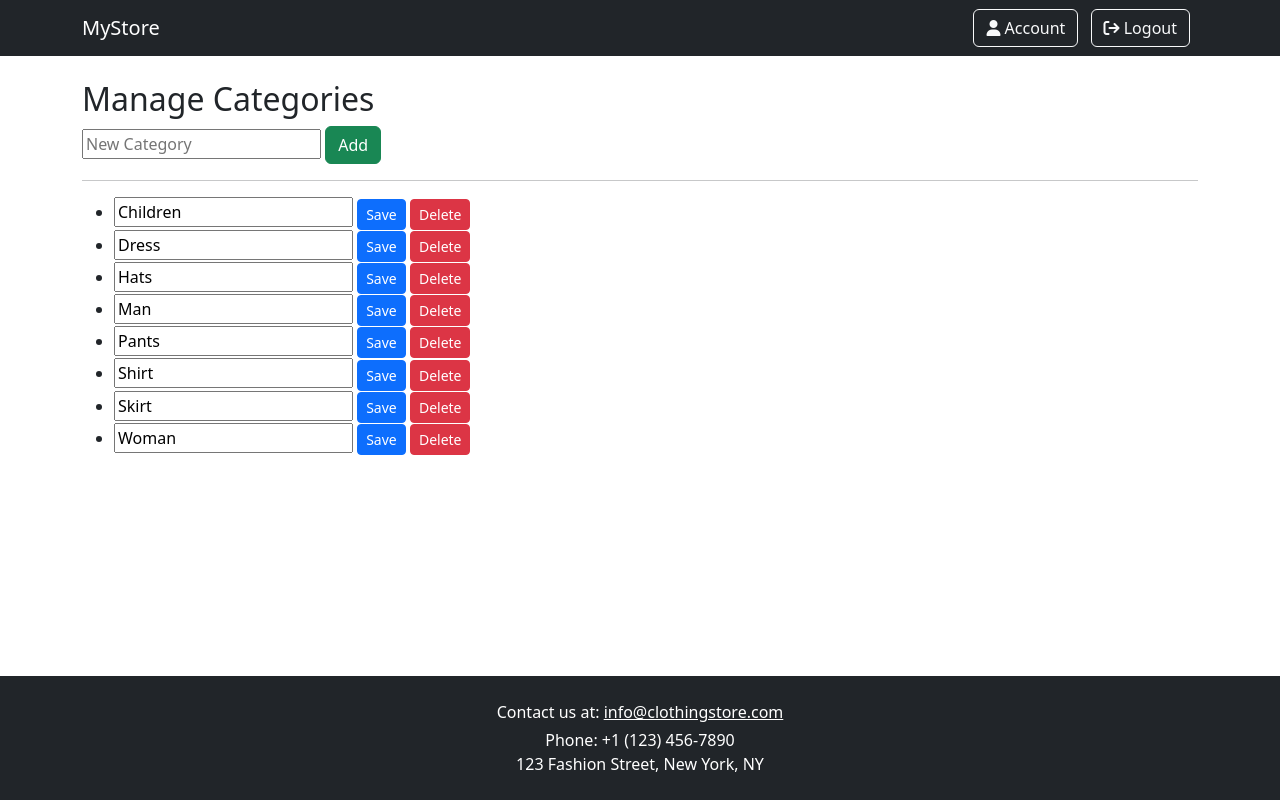
After one commit to Novalynne/My_ECommerce_Store, a Django app: page /products/category/manage/ in a window 1280 px wide. The commit adds this page. Run offline with Django 5.2, Linux system fonts and the light colour scheme; data comes from the database, SQL or seed files in the repository; both versions use the stored data as it was after the commit; some libraries are stand-ins or nearby versions.

Commit message:
add manage category

```diff
--- a/products/urls.py
+++ b/products/urls.py
@@ -4,8 +4,9 @@ from . import views
 
 urlpatterns = [
     path('product/<int:pk>', views.product, name='product'),
-    path('category/<str:foo>', views.category, name='category'),
-    path('category_summary/', views.category_summary, name='category_summary'),
+    path('category/<str:foo>', views.category, name='category'), # TODO: Implement category view
+    path('category_summary/', views.category_summary, name='category_summary'), # TODO: Implement category summary view
+    path('category/manage/', views.manage_categories, name='manage_categories'),
     path('add/', views.add_to_shop, name='add_to_shop'),
     path('edit/<int:pk>', views.edit_product, name='edit_product'),
     path('edit/<int:pk>/delete/', views.delete_product, name='delete_product'),
--- a/products/views.py
+++ b/products/views.py
@@ -1,7 +1,10 @@
+from msilib.schema import ListView
+
 from django.shortcuts import render, redirect, get_object_or_404
+from django.contrib import messages
 
 from .forms import AddToShopForm, SizeStockFormSet, ProductForm
-from .models import Product, ProductStock, Size
+from .models import Product, ProductStock, Size, Category
 from shop.forms import AddToCartForm
 from accounts.models import Profile
 
@@ -112,3 +115,42 @@ def delete_product(request, pk):
         product.delete()
         return redirect("homepage")
     return redirect("edit_product", pk=pk)
+
+def manage_categories(request):
+    user = request.user
+    categories = Category.objects.all()
+
+    if request.method == "POST":
+        if "add_category" in request.POST:
+            name = request.POST.get("name")
+            if name and not Category.objects.filter(name=name).exists():
+                Category.objects.create(name=name)
+            return redirect("manage_categories")
+
+        if "edit_category" in request.POST:
+            cat_name = request.POST.get("cat_name")
+            new_name = request.POST.get("new_name")
+            if cat_name and new_name and cat_name != new_name:
+                if not Category.objects.filter(name=new_name).exists():
+                    try:
+                        cat = Category.objects.get(name=cat_name)
+                        Category.objects.create(name=new_name)
+                        cat.delete()
+                    except Category.DoesNotExist:
+                        messages.error(request, "Original category not found.")
+                else:
+                    messages.error(request, "Category already exist.")
+            return redirect("manage_categories")
+
+        if "delete_category" in request.POST:
+            cat_name = request.POST.get("cat_name")
+            if cat_name:
+                Category.objects.filter(name=cat_name).delete()
+            return redirect("manage_categories")
+
+    return render(request, "category.html", {
+        "categories": categories,
+        'is_client': user.is_authenticated and user.groups.filter(name='client').exists(),
+        'is_manager': user.is_authenticated and user.groups.filter(name='manager').exists(),
+        'is_admin': user.is_authenticated and user.is_superuser,
+    })
--- a/shop/views.py
+++ b/shop/views.py
@@ -1,7 +1,5 @@
 from django.shortcuts import render, get_object_or_404, render
-from django.contrib import messages
 from django.shortcuts import redirect
-
 from accounts.models import Profile
 from products.models import Product, ProductStock , Size
 from .models import Cart
--- a/templates/base.html
+++ b/templates/base.html
@@ -47,12 +47,18 @@
                         <i class="fa-solid fa-plus"></i> Add Product
                     </a>
 
-                    <a href="#" class="btn btn-outline-light me-2">
-                        <i class="fa-solid fa-plus"></i> Add Category
+                    <a href="{% url 'manage_categories' %}" class="btn btn-outline-light me-2">
+                        <i class="fa-solid fa-plus"></i> Category
                     </a>
 
                     <a href="#" class="btn btn-outline-light me-2">
                         <i class="fa-solid fa-truck"></i> View All Orders
+                    </a>
+                {% endif %}
+
+                {% if is_admin %}
+                    <a href="#" class="btn btn-outline-light me-2">
+                        <i class="fa-solid fa-users"></i> Managers
                     </a>
                 {% endif %}
 
--- /dev/null
+++ b/templates/category.html
@@ -0,0 +1,41 @@
+{% extends "base.html" %}
+{% load static %}
+{% load crispy_forms_tags %}
+
+{% block title %}Manage Categories{% endblock title %}
+
+
+
+{% block content %}
+    <h2>Manage Categories</h2>
+    {% if messages %}
+        <ul class="messages">
+            {% for message in messages %}
+                <li{% if message.tags %} class="{{ message.tags }}"{% endif %}>{{ message }}</li>
+            {% endfor %}
+        </ul>
+    {% endif %}
+
+    <form method="post">
+        {% csrf_token %}
+        <input type="text" name="name" placeholder="New Category" required>
+        <button type="submit" name="add_category" class="btn btn-success">Add</button>
+    </form>
+
+    <hr>
+
+
+    <ul>
+        {% for cat in categories %}
+            <li>
+                <form method="post" style="display:inline;">
+                    {% csrf_token %}
+                    <input type="hidden" name="cat_name" value="{{ cat.name }}">
+                    <input type="text" name="new_name" value="{{ cat.name }}" required>
+                    <button type="submit" name="edit_category" class="btn btn-primary btn-sm">Save</button>
+                    <button type="submit" name="delete_category" class="btn btn-danger btn-sm" >Delete</button>
+                </form>
+            </li>
+        {% endfor %}
+    </ul>
+{% endblock %}
```
Also changed, not shown: db.sqlite3.
